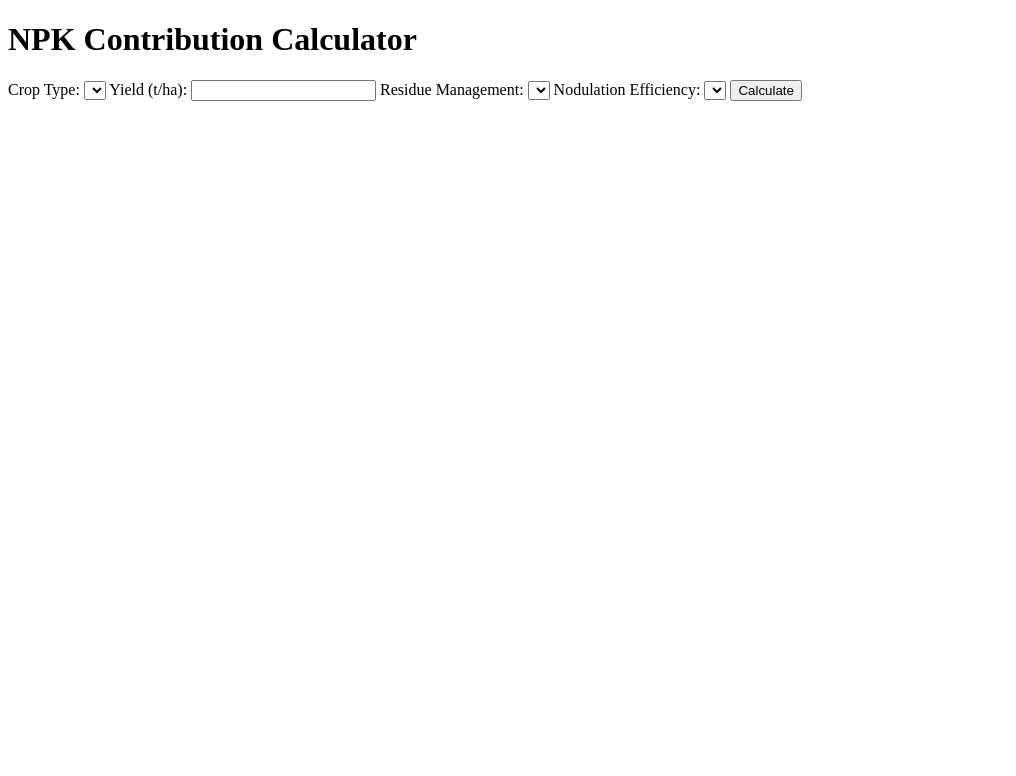
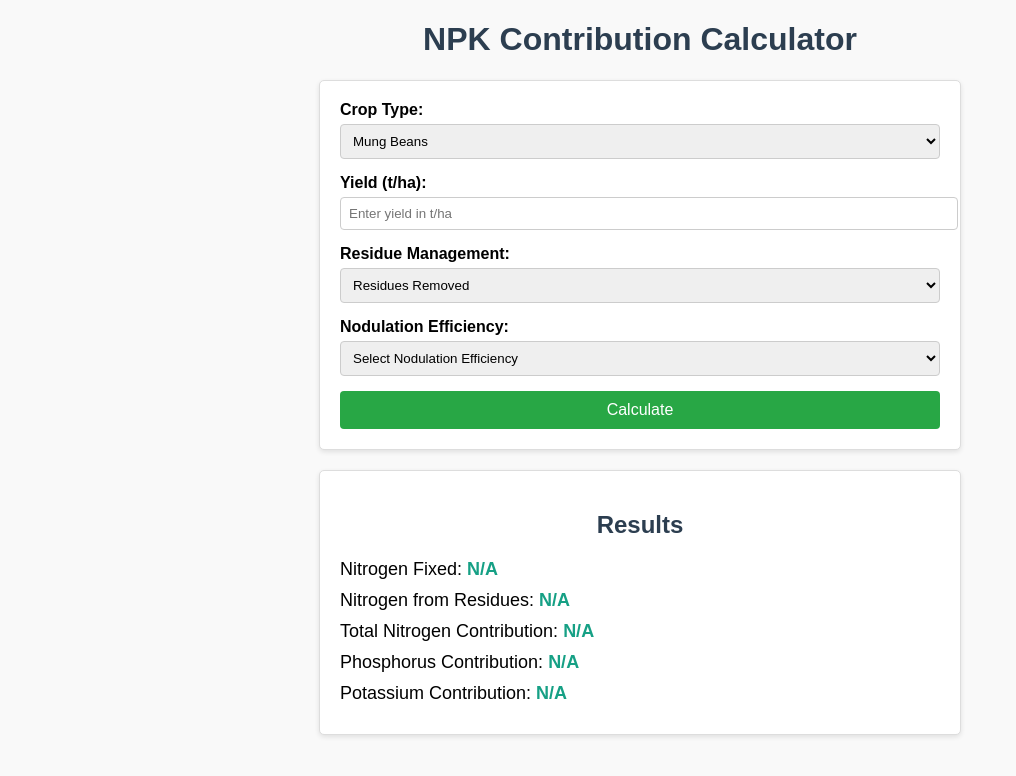
Before and after one commit to cropcrusaders/legume-npk-calculator, a plain HTML site: page index.html in a window 1280 px wide. Shown: the whole page, without its empty margins (0-1016 px from the left). Drawn offline with Linux system fonts and the light colour scheme.

Commit message:
Update index.html

```diff
--- a/index.html
+++ b/index.html
@@ -1,34 +1,87 @@
 <!DOCTYPE html>
 <html lang="en">
 <head>
-    <!-- ... (head content) -->
+    <meta charset="UTF-8">
+    <title>NPK Contribution Calculator</title>
+    <link rel="stylesheet" href="css/styles.css">
 </head>
 <body>
     <h1>NPK Contribution Calculator</h1>
     <form id="npkForm">
         <label for="cropType">Crop Type:</label>
         <select id="cropType" required>
-            <!-- ... (crop options as before) -->
+            <!-- Legumes (Nitrogen-Fixing Crops) -->
+            <optgroup label="Legumes">
+                <option value="Mung Beans">Mung Beans</option>
+                <option value="Chickpeas">Chickpeas</option>
+                <option value="Lentils">Lentils</option>
+                <option value="Peas">Peas</option>
+                <option value="Soybeans">Soybeans</option>
+                <option value="Common Beans">Common Beans</option>
+                <option value="Peanuts">Peanuts</option>
+            </optgroup>
+            <!-- Cereals (Non-Nitrogen-Fixing Crops) -->
+            <optgroup label="Cereals">
+                <option value="Wheat">Wheat</option>
+                <option value="Barley">Barley</option>
+                <option value="Corn">Corn</option>
+                <option value="Rice">Rice</option>
+                <option value="Oats">Oats</option>
+                <option value="Sorghum">Sorghum</option>
+            </optgroup>
+            <!-- Oilseeds -->
+            <optgroup label="Oilseeds">
+                <option value="Canola">Canola</option>
+                <option value="Sunflower">Sunflower</option>
+                <option value="Sesame">Sesame</option>
+                <option value="Safflower">Safflower</option>
+            </optgroup>
+            <!-- Fiber Crops -->
+            <optgroup label="Fiber Crops">
+                <option value="Cotton">Cotton</option>
+                <option value="Flax">Flax</option>
+            </optgroup>
+            <!-- Root and Tuber Crops -->
+            <optgroup label="Root and Tuber Crops">
+                <option value="Potatoes">Potatoes</option>
+                <option value="Cassava">Cassava</option>
+                <option value="Sugar Beet">Sugar Beet</option>
+            </optgroup>
+            <!-- Others -->
+            <optgroup label="Others">
+                <option value="Sugarcane">Sugarcane</option>
+                <option value="Forage Sorghum">Forage Sorghum</option>
+            </optgroup>
         </select>
 
         <label for="yieldInput" id="yieldLabel">Yield (t/ha):</label>
-        <input type="number" id="yieldInput" step="0.01" required>
+        <input type="number" id="yieldInput" step="0.01" placeholder="Enter yield in t/ha" required>
 
         <label for="residueManagement">Residue Management:</label>
         <select id="residueManagement" required>
-            <!-- ... (options) -->
+            <option value="Residues Removed">Residues Removed</option>
+            <option value="Residues Retained">Residues Retained</option>
+            <option value="Residues Incorporated">Residues Incorporated</option>
         </select>
 
         <label for="nodulationEfficiency">Nodulation Efficiency:</label>
         <select id="nodulationEfficiency" required>
-            <!-- ... (options) -->
+            <option value="">Select Nodulation Efficiency</option>
+            <option value="Poor">Poor (Few, pale nodules; stunted growth)</option>
+            <option value="Average">Average (Moderate nodules; standard growth)</option>
+            <option value="Good">Good (Abundant, healthy nodules; vigorous growth)</option>
         </select>
 
         <button type="submit">Calculate</button>
     </form>
 
     <div id="results">
-        <!-- ... (results content) -->
+        <h2>Results</h2>
+        <p>Nitrogen Fixed: <span id="nFixed">N/A</span></p>
+        <p>Nitrogen from Residues: <span id="nFromResidues">N/A</span></p>
+        <p>Total Nitrogen Contribution: <span id="nContribution">N/A</span></p>
+        <p>Phosphorus Contribution: <span id="pContribution">N/A</span></p>
+        <p>Potassium Contribution: <span id="kContribution">N/A</span></p>
     </div>
 
     <script src="js/data.js"></script>
```
